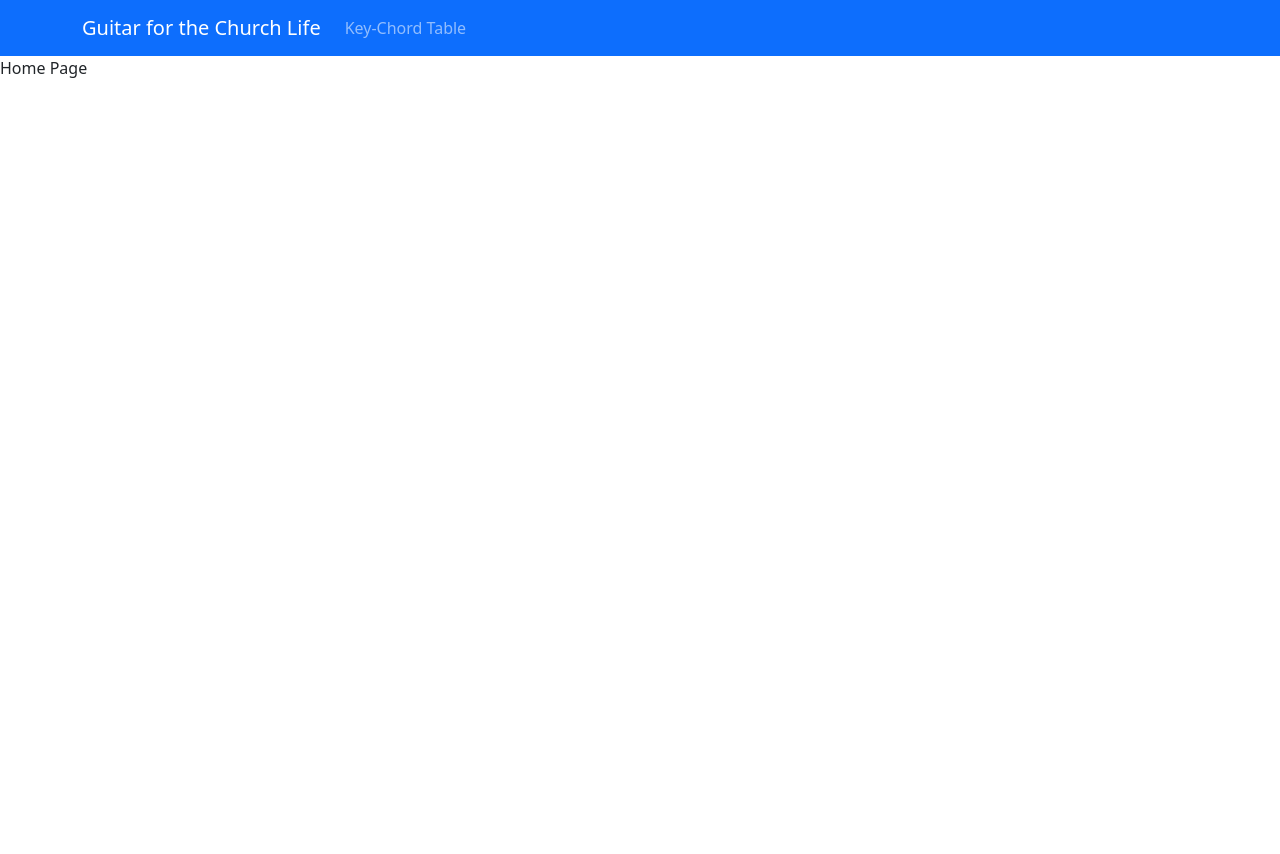
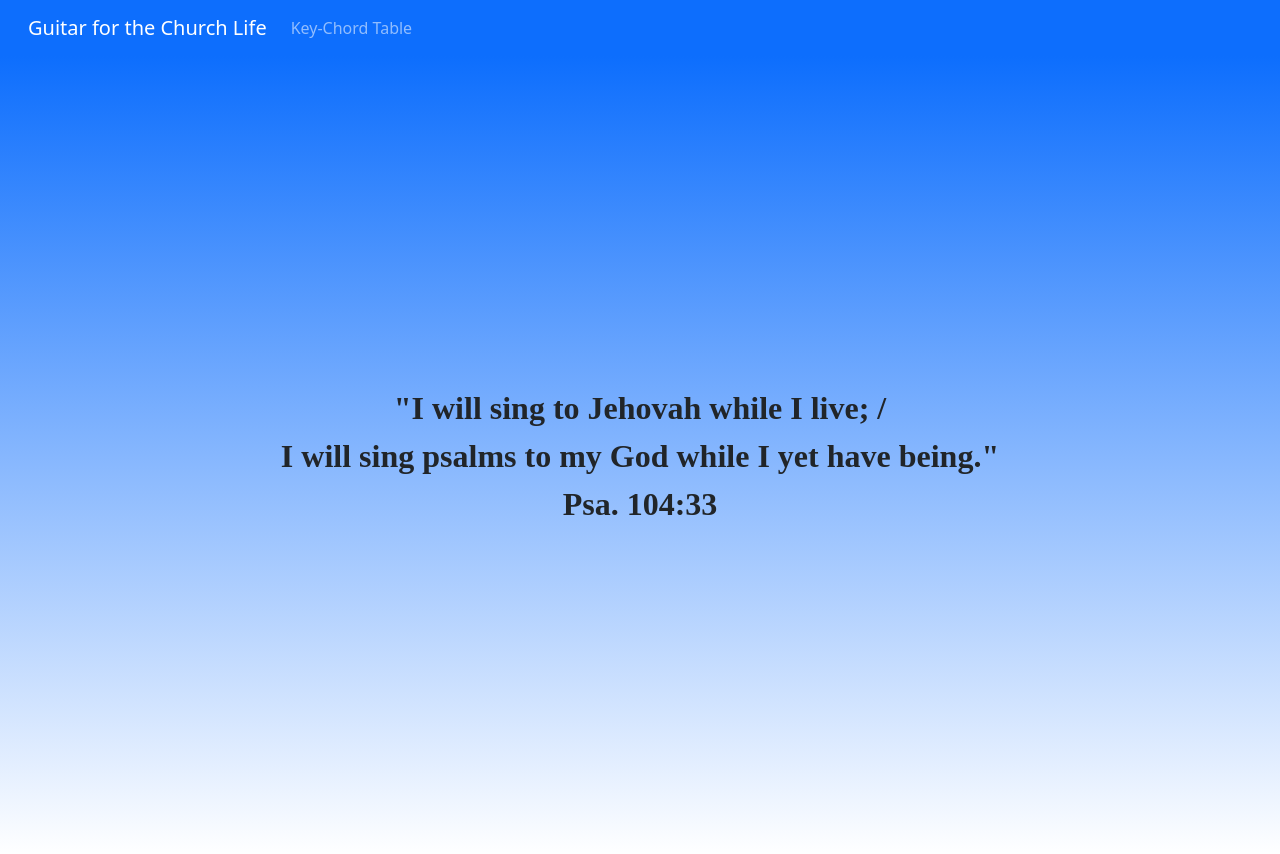
Before and after one commit to dbjeng/guitar-for-the-church-life, a React (Create React App) app in the folder frontend/: page / in a window 1280 px wide. Before the commit the page ends 800 px from the top, so only its background shows below. Built offline with nearby package versions, Linux system fonts and the light colour scheme.

Commit message:
Edited Home page

```diff
--- a/frontend/src/components/NavBar.jsx
+++ b/frontend/src/components/NavBar.jsx
@@ -1,9 +1,10 @@
 import {Container, Nav, Navbar as ReactNavbar} from 'react-bootstrap';
+import styles from './Navbar.module.css';
 
 export default function Navbar() {
   return (
     <ReactNavbar bg="primary" data-bs-theme="dark">
-      <Container>
+      <Container className={styles.container}>
         <ReactNavbar.Brand href="/">Guitar for the Church Life</ReactNavbar.Brand>
         <Nav className="me-auto">
           <Nav.Link href="/keyChordTable">Key-Chord Table</Nav.Link>
--- /dev/null
+++ b/frontend/src/components/Navbar.module.css
@@ -0,0 +1,3 @@
+.container {
+  margin-left: 1rem !important;
+}
--- a/frontend/src/pages/Home.jsx
+++ b/frontend/src/pages/Home.jsx
@@ -1,5 +1,13 @@
+import styles from './Home.module.css';
+
 export default function Home(){
     return (
-        <div>Home Page</div>
+        <div className={styles.verse}>
+            <div>
+                <div className={styles.textLine}>"I will sing to Jehovah while I live; /</div>
+                <div className={styles.textLine}>I will sing psalms to my God while I yet have being."</div>
+                <div className={styles.textLine}>Psa. 104:33</div>
+            </div>
+        </div>
     )
 }
--- /dev/null
+++ b/frontend/src/pages/Home.module.css
@@ -0,0 +1,17 @@
+.textLine {
+  display: flex;
+  justify-content: center;
+  font-weight: bold;
+  font-size: 32px;
+  font-family: fangsong;
+}
+
+.verse {
+  position: absolute;
+  display: flex;
+  justify-content: center;
+  align-items: center;
+  background-image: linear-gradient(var(--bs-primary), white);
+  height: 100%;
+  width: 100%;
+}
```
